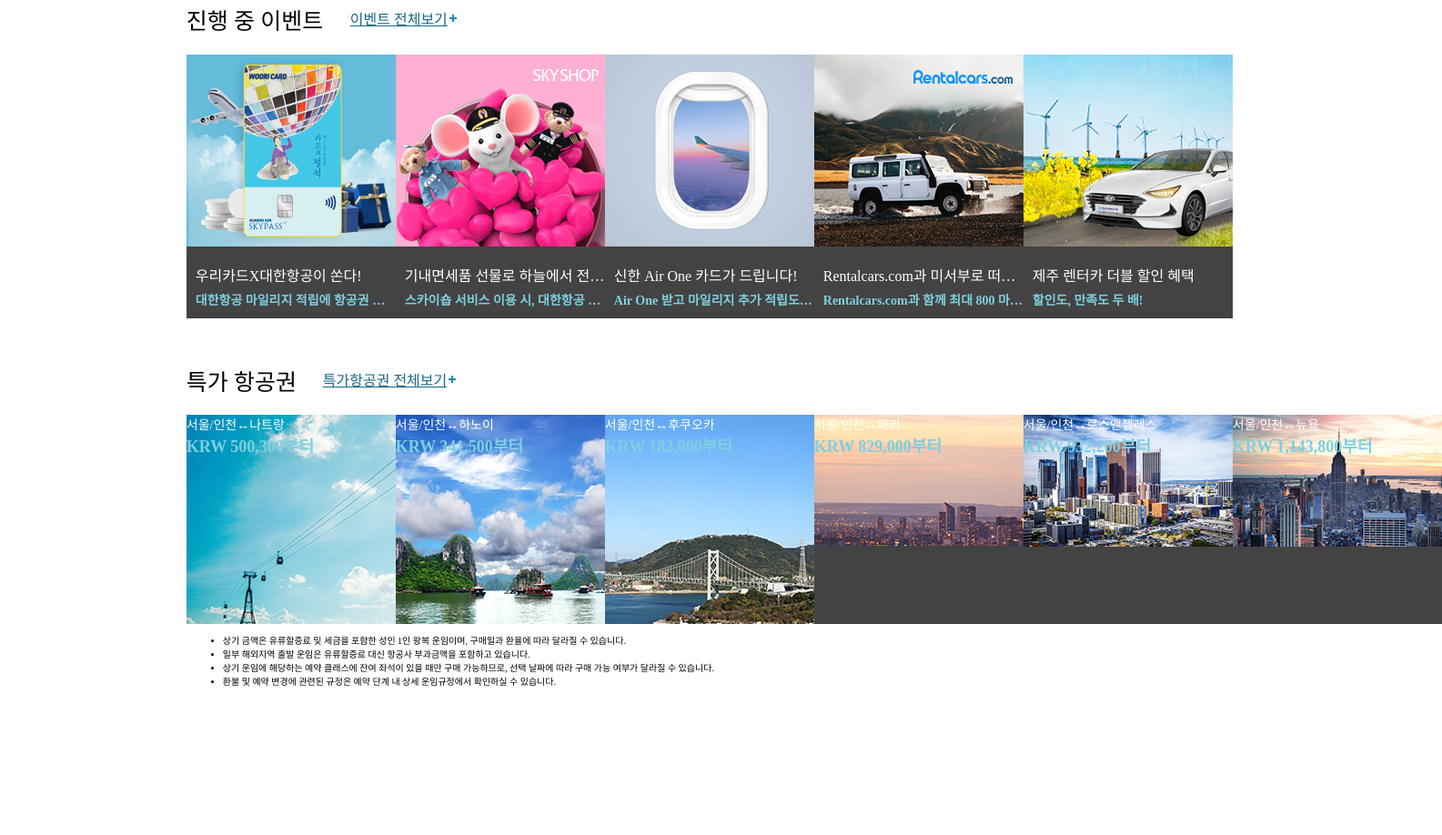
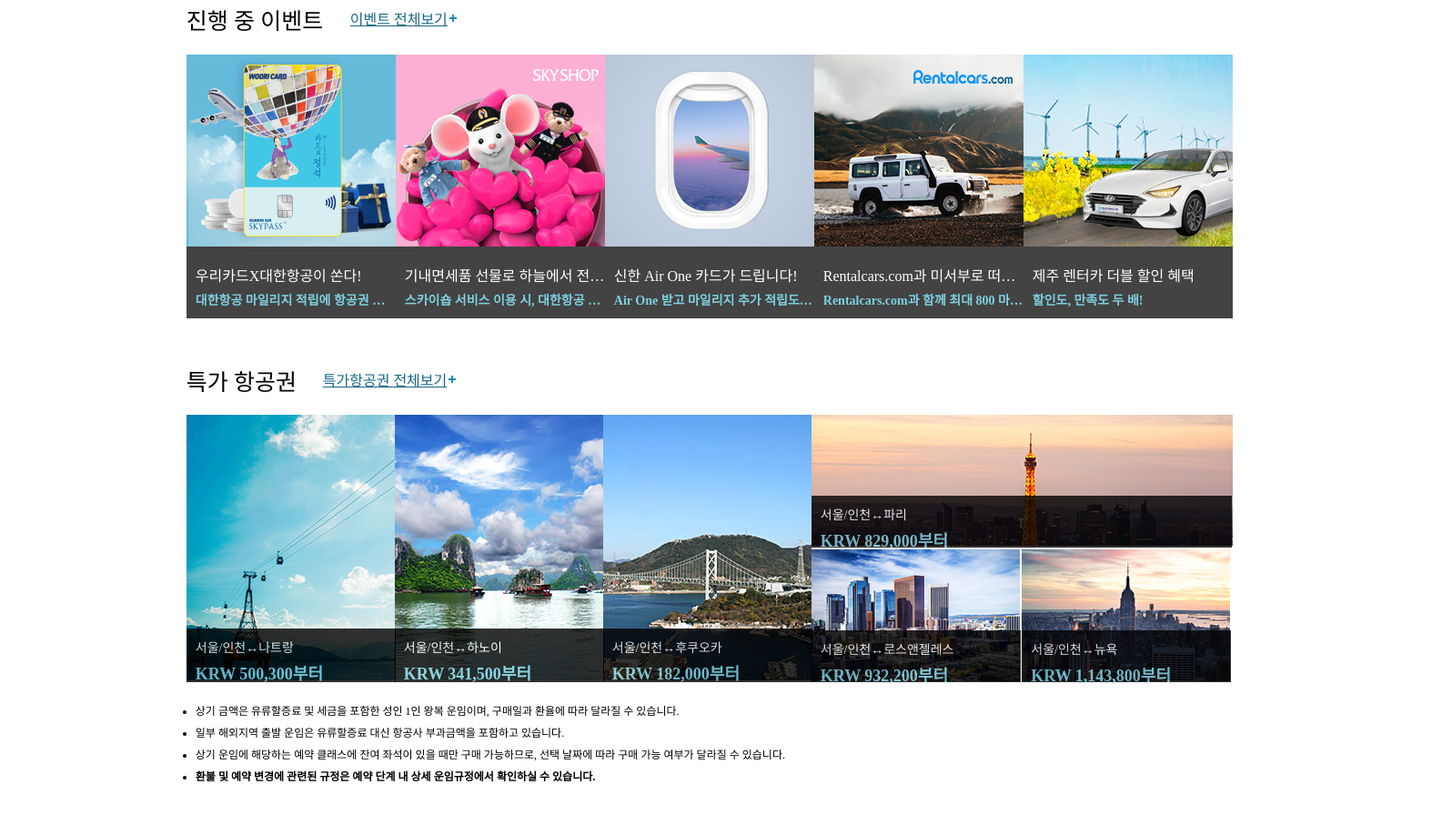
Before and after one commit to kimfriendship/fds-korean-air, a plain HTML site: page main.html in a window 1280 px wide. Shown: the part 586-1504 px from the top of the page at 91% size, 1585 px wide, since content can reach past the window. Before the commit the page ends 1392 px from the top, so only its background shows below. Drawn offline with Linux system fonts and the light colour scheme.

Commit message:
Add CSS on event-special class
use grid to sort out the layouts

```diff
--- a/main.css
+++ b/main.css
@@ -54,8 +54,7 @@ html {
   font-weight: 500;
 }
 
-.wj_event-list,
-.wj_special-list {
+.wj_event-list {
   margin: 0;
   padding: 0;
   list-style: none;
@@ -100,8 +99,9 @@ html {
   padding: 5px 0 0 10px;
 }
 
-.wj_event-title,
-.wj_event-detail {}
+.wj_event-list a:hover {
+  outline: 1px solid black;
+}
 
 .wj_event-list li:nth-child(1) a {
   background-color: #434343;
@@ -155,10 +155,24 @@ html {
 
 
 /* 특가 항공권 */
+.wj_special-list {
+  margin: 0;
+  padding: 0;
+  list-style: none;
+  display: grid;
+  grid-template-columns: auto auto auto auto auto;
+  grid-template-rows: 74px 74px 74px 74px;
+}
 
 .wj_special-list li {
-  width: 230px;
-  height: 230px;
+  background-repeat: no-repeat;
+  width: 229px;
+}
+
+.wj_special-list a {
+  display: grid;
+  grid-template-columns: auto;
+  grid-template-rows: 74px 72px 74px 74px;
 }
 
 
@@ -166,6 +180,7 @@ html {
   color: white;
   font-size: 1.4rem;
   font-weight: 500;
+  padding-bottom: 5px;
 }
 
 .wj_special-detail {
@@ -174,40 +189,81 @@ html {
   font-weight: 800;
 }
 
+.wj_special-overlay {
+  display: inline-block;
+  background: #000;
+  opacity: 0.8;
+  margin: 15px 0 0 0;
+  padding: 10px;
+}
+
 .wj_special-list li:nth-child(1) {
-  background-color: #434343;
   background-image: url('./images/special1.jpg');
-  background-repeat: no-repeat;
+  grid-area: 1/1/5/2;
+}
+
+.wj_special-list li:nth-child(1) div {
+  grid-area: 4/1/5/2;
 }
 
 .wj_special-list li:nth-child(2) {
-  background-color: #434343;
   background-image: url('./images/special2.jpg');
-  background-repeat: no-repeat;
+  grid-area: 1/2/5/3;
+}
+
+.wj_special-list li:nth-child(2) div {
+  grid-area: 4/1/5/2;
 }
 
 .wj_special-list li:nth-child(3) {
-  background-color: #434343;
   background-image: url('./images/special3.jpg');
-  background-repeat: no-repeat;
+  grid-area: 1/3/5/4;
+}
+
+.wj_special-list li:nth-child(3) div {
+  grid-area: 4/1/5/2;
 }
 
 .wj_special-list li:nth-child(4) {
-  background-color: #434343;
   background-image: url('./images/special4.jpg');
-  background-repeat: no-repeat;
+  grid-area: 1/4/3/6;
+  width: 463px;
+}
+
+.wj_special-list li:nth-child(4) div {
+  grid-area: 2/1/3/2;
+  width: 442px;
 }
 
 .wj_special-list li:nth-child(5) {
-  background-color: #434343;
   background-image: url('./images/special5.jpg');
-  background-repeat: no-repeat;
+  grid-area: 3/4/5/5;
+}
+
+.wj_special-list li:nth-child(5) div {
+  grid-area: 2/1/3/2;
 }
 
 .wj_special-list li:nth-child(6) {
-  background-color: #434343;
   background-image: url('./images/special6.jpg');
-  background-repeat: no-repeat;
+  grid-area: 3/5/5/6;
+}
+
+.wj_special-list li:nth-child(6) div {
+  grid-area: 2/1/3/2;
+}
+
+.wj_special-notice {
+  font-size: 1.2rem;
+  padding: 5px 0 50px 10px;
+}
+
+.wj_special-notice li {
+  padding: 3px 0;
+}
+
+.wj_special-notice li:nth-last-child(1) {
+  font-weight: 700;
 }
 
 .wj_special-all {
--- a/main.html
+++ b/main.html
@@ -59,42 +59,54 @@
     <ul class="wj_special-list">
       <li>
         <a href="#">
+          <div class="wj_special-overlay">
             <span class="wj_special-title">서울/인천↔나트랑</span>
             <span class="wj_special-detail">KRW 500,300부터</span>
+          </div>
         </a>
       </li>
       <li>
         <a href="#">
+          <div class="wj_special-overlay">
             <span class="wj_special-title">서울/인천↔하노이</span>
             <span class="wj_special-detail">KRW 341,500부터</span>
+          </div>
         </a>
       </li>
       <li>
         <a href="#">
+          <div class="wj_special-overlay">
             <span class="wj_special-title">서울/인천↔후쿠오카</span>
             <span class="wj_special-detail">KRW 182,000부터</span>
+          </div>
         </a>
       </li>
       <li>
         <a href="#">
+          <div class="wj_special-overlay">
             <span class="wj_special-title">서울/인천↔파리</span>
             <span class="wj_special-detail">KRW 829,000부터</span>
+          </div>
         </a>
       </li>
       <li>
         <a href="#">
+          <div class="wj_special-overlay">
             <span class="wj_special-title">서울/인천↔로스앤젤레스</span>
             <span class="wj_special-detail">KRW 932,200부터</span>
+          </div>
         </a>
       </li>
       <li>
         <a href="#">
+          <div class="wj_special-overlay">
             <span class="wj_special-title">서울/인천↔뉴욕</span>
             <span class="wj_special-detail">KRW 1,143,800부터</span>
+          </div>
         </a>
       </li>
     </ul>
-    <ul class="wj_spcial-notice">
+    <ul class="wj_special-notice">
       <li>상기 금액은 유류할증료 및 세금을 포함한 성인 1인 왕복 운임이며, 구매일과 환율에 따라 달라질 수 있습니다.</li>
       <li>일부 해외지역 출발 운임은 유류할증료 대신 항공사 부과금액을 포함하고 있습니다.</li>
       <li>상기 운임에 해당하는 예약 클래스에 잔여 좌석이 있을 때만 구매 가능하므로, 선택 날짜에 따라 구매 가능 여부가 달라질 수 있습니다.</li>
```
Lines whose indentation alone changed are shown as unchanged.
